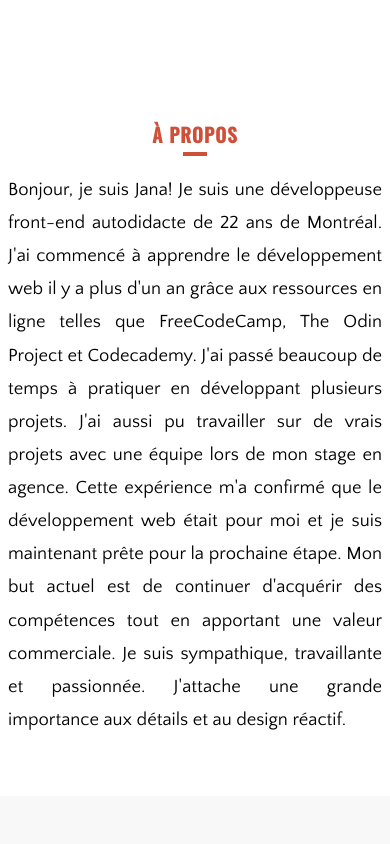
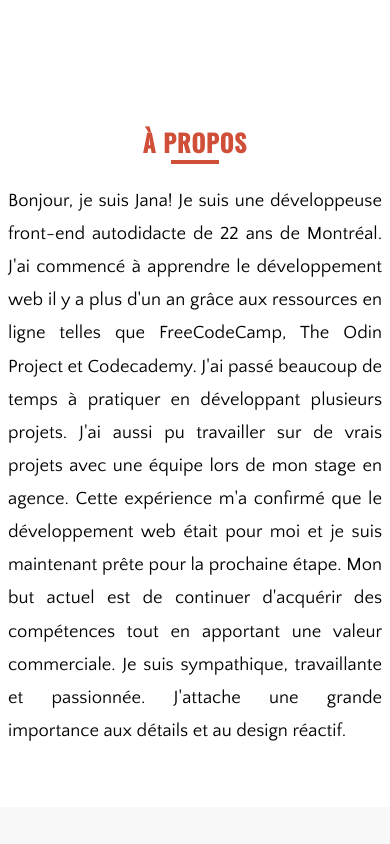
Before and after one commit to jajasam/Portfolio, a website: page index.html in a window 390 px wide. Shown: the part 800-1644 px from the top of the page. Drawn offline with nearby package versions, Linux system fonts and the light colour scheme.

Commit message:
bigger h2 on smaller devices

```diff
--- a/styles.css
+++ b/styles.css
@@ -171,13 +171,12 @@ svg {
   }
 
   section h2 {
-    font-size: 1.2rem;
+    font-size: 1.5rem;
     margin-bottom: 1.5rem !important;
   }
 
   section h2::after {
-    transform: translateY(2rem);
-    width: 1.5rem;
+    transform: translateY(2.25rem);
   }
 }
 
```
